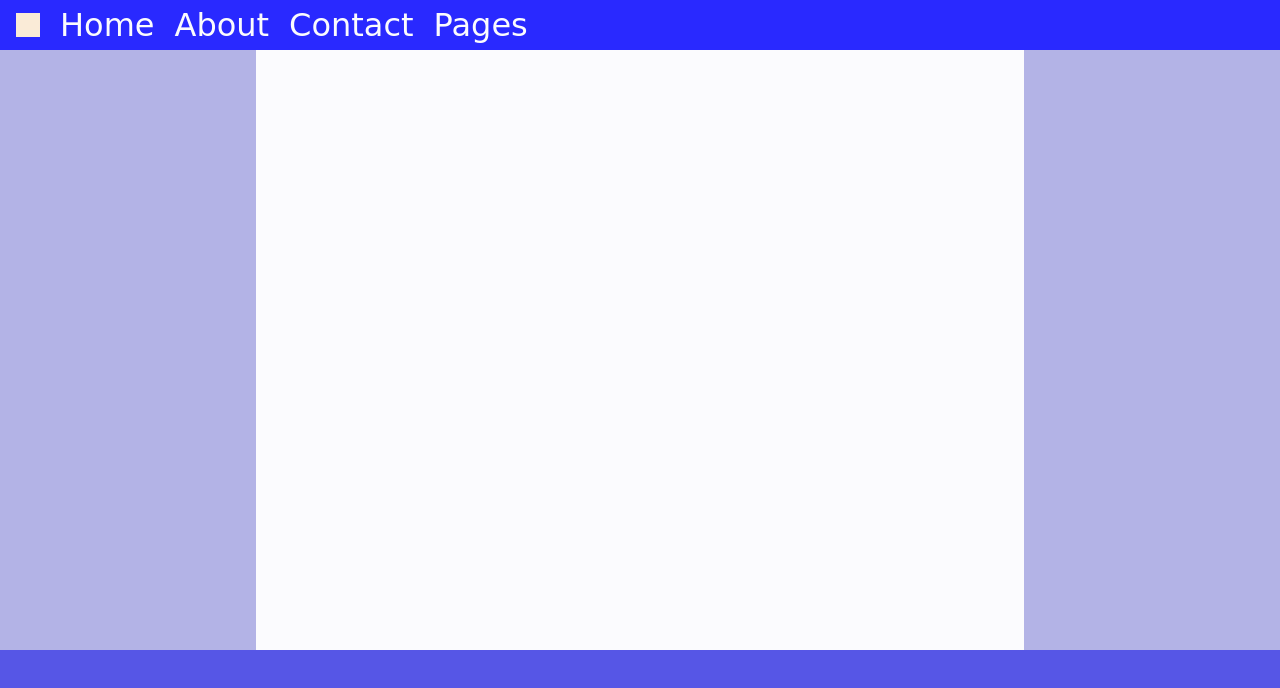
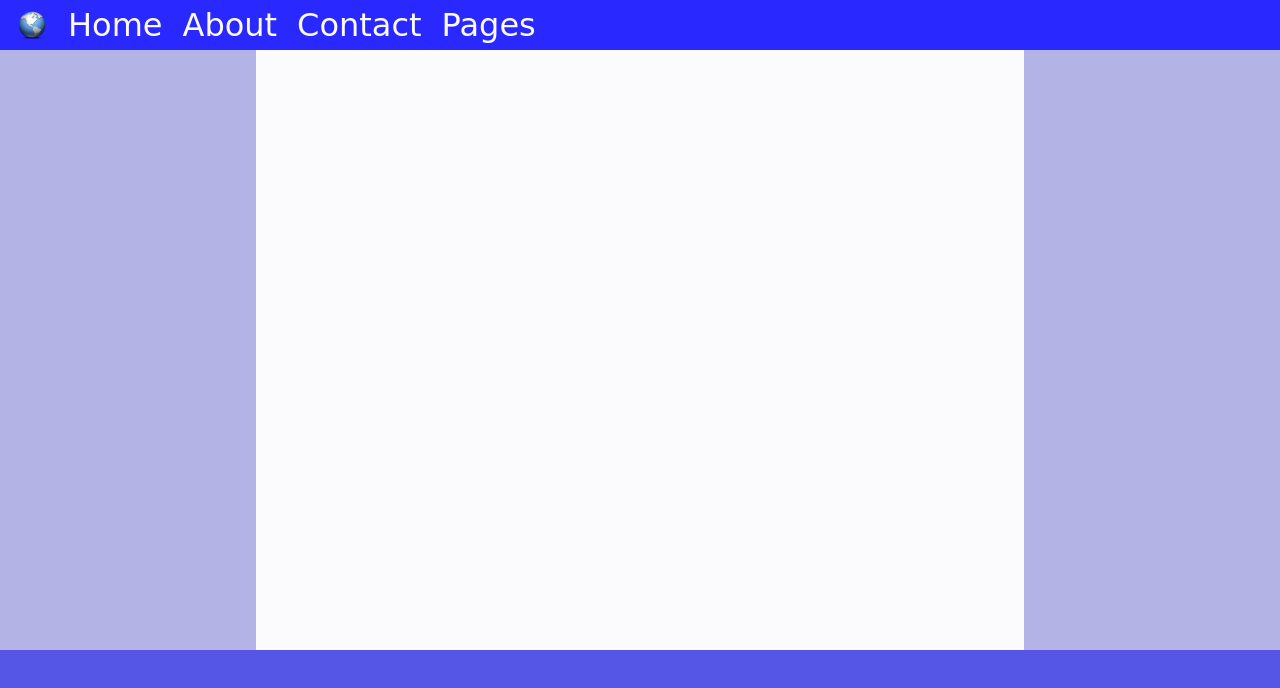
Before and after one commit to jasmine-9000/color-theory-practice, a plain HTML site: page index.html in a window 1280 px wide. Drawn offline with Linux system fonts and the light colour scheme; a web font is replaced by a local one.

Commit message:
Added Earth Logo

```diff
--- a/css/styles.css
+++ b/css/styles.css
@@ -26,9 +26,11 @@
 
 }
 .header .logo {
-    width: 24px;
-    height: 24px;
-    background-color: antiquewhite;
+    width: 32px;
+    height: 32px;
+    background-image: url("../img/Earth-icon.png");
+    background-size:contain;
+
     align-self:center;
 }
 
--- a/index.html
+++ b/index.html
@@ -5,6 +5,7 @@
     <meta http-equiv="X-UA-Compatible" content="IE=edge">
     <meta name="viewport" content="width=device-width, initial-scale=1.0">
     <title>Color Theory Practice</title>
+    <link rel="icon" type="image/x-icon" href="./favicon.ico">
 
     <link rel="preconnect" href="https://fonts.googleapis.com">
     <link rel="preconnect" href="https://fonts.gstatic.com" crossorigin>
```
Also changed, not shown: Artua-Mac-Earth.ico (added).
